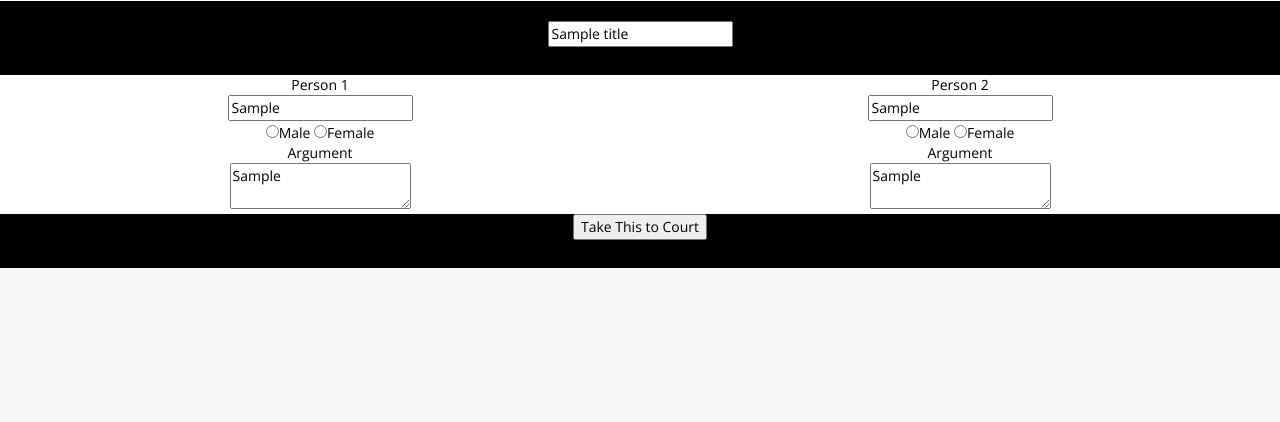
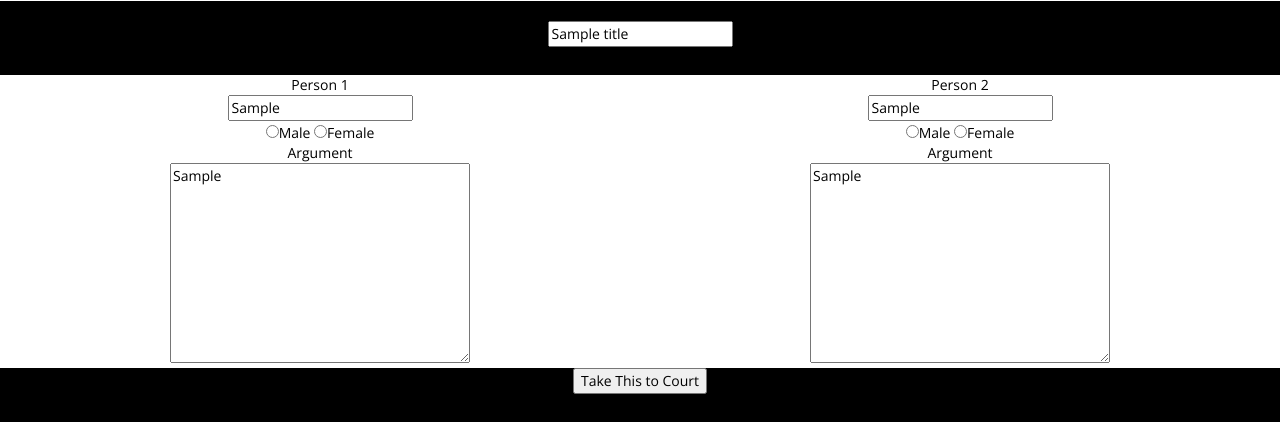
Before and after one commit to joshperline/squabble-app, a Python web app: template templates/argument.html in a window 1280 px wide. Shown: the part 671-1093 px from the top of the page. Before the commit the page ends 939 px from the top, so only its background shows below. Run offline with Jinja, Linux system fonts and the light colour scheme; the template is opened without the code that fills it: most values are stand-ins (such as "Sample title", 1, 10 or a date in 2020); some libraries are stand-ins or nearby versions.

Commit message:
increased default size of argument text boxes

```diff
--- a/assets/css/style.css
+++ b/assets/css/style.css
@@ -85,3 +85,8 @@ h1 {
 .error {
     color: red;
 }
+
+.argument-box {
+    width: 300px;
+    height: 200px;
+}
--- a/templates/argument.html
+++ b/templates/argument.html
@@ -69,12 +69,11 @@
                         <input type="radio" name="sex" value="female">Female
                         <br>Argument
                         <br>
-                        <textarea name="arg1">{{arg1}}</textarea>
+                        <textarea class="argument-box" name="arg1">{{arg1}}</textarea>
                         <br>
                     </div>
                 </div>
                 <div id="column2">
-
                     Person 2
                     <br>
                     <input type="text" name="person2" value="{{person2}}">
@@ -83,9 +82,8 @@
                     <input type="radio" name="sex" value="female">Female
                     <br>Argument
                     <br>
-                    <textarea name="arg2">{{arg2}}</textarea>
+                    <textarea class="argument-box" name="arg2">{{arg2}}</textarea>
                     <br>
-
                 </div>
                 <div id="clear"></div>
                 <button type="button" name="start">Take This to Court</button>
```
